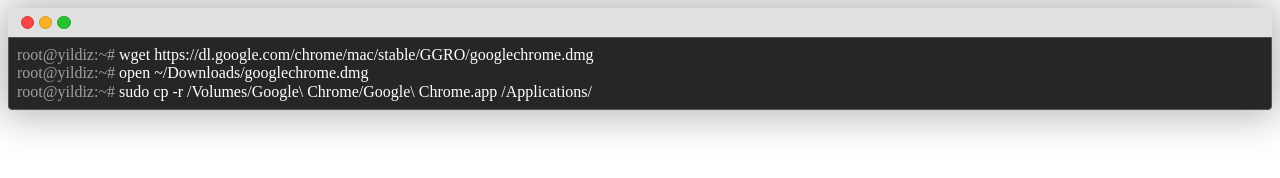
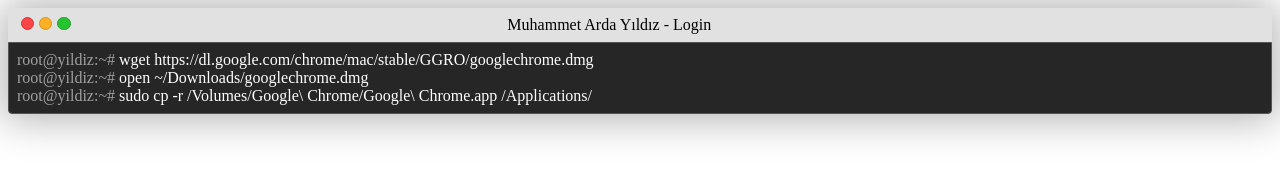
Before and after one commit to muhammedzaimtr/terminal, a plain HTML site: page index.html in a window 1280 px wide. Drawn offline with Linux system fonts and the light colour scheme.

Commit message:
Update index.html

```diff
--- a/index.html
+++ b/index.html
@@ -8,6 +8,7 @@
 .kapat{ width:0.7em;height:0.7em;border-radius:50%;display:inline-block;margin-left: 5px;}
 .terminal-ust
 .kapat.kapat-kirmizi{background:#FC4546;border:1px solid #D73031;}
+.kullanici {display: inline-block;margin-left: 35%;}
 .terminal-ust
 .kapat.kapat-sari{background:#FEB024;border:1px solid #D7911E;}
 .terminal-ust
@@ -19,7 +20,7 @@
 .root{display:inline-block;height:1em;width:.5em;vertical-align:middle;-webkit-animation:1s root-blink step-end infinite;-moz-animation:1s blink step-end infinite;-ms-animation:1s root-blink step-end infinite;-o-animation:1s root-blink step-end infinite;animation:1s root-blink step-end infinite;}@keyframes "root-blink" {
 </style>
 <body>
-<div class="terminal-pencere"><div class="terminal-ust"><div class="pull-left"><div class="kapat kapat-kirmizi"></div><div class="kapat kapat-sari"></div><div class="kapat kapat-yesil"></div></div>
+<div class="terminal-pencere"><div class="terminal-ust"><div class="pull-left"><div class="kapat kapat-kirmizi"></div><div class="kapat kapat-sari"></div><div class="kapat kapat-yesil"></div><div class="kullanici">Muhammet Arda Yıldız - Login</div></div>
 </div><div class="terminal-govde"><div>
   </div><div>root@yildiz:~# <span class="komut">wget https://dl.google.com/chrome/mac/stable/GGRO/googlechrome.dmg </span><div class="cursor"></div></div>
 <div>root@yildiz:~# <span class="komut">open ~/Downloads/googlechrome.dmg </span><div class="root"></div></div>
```
